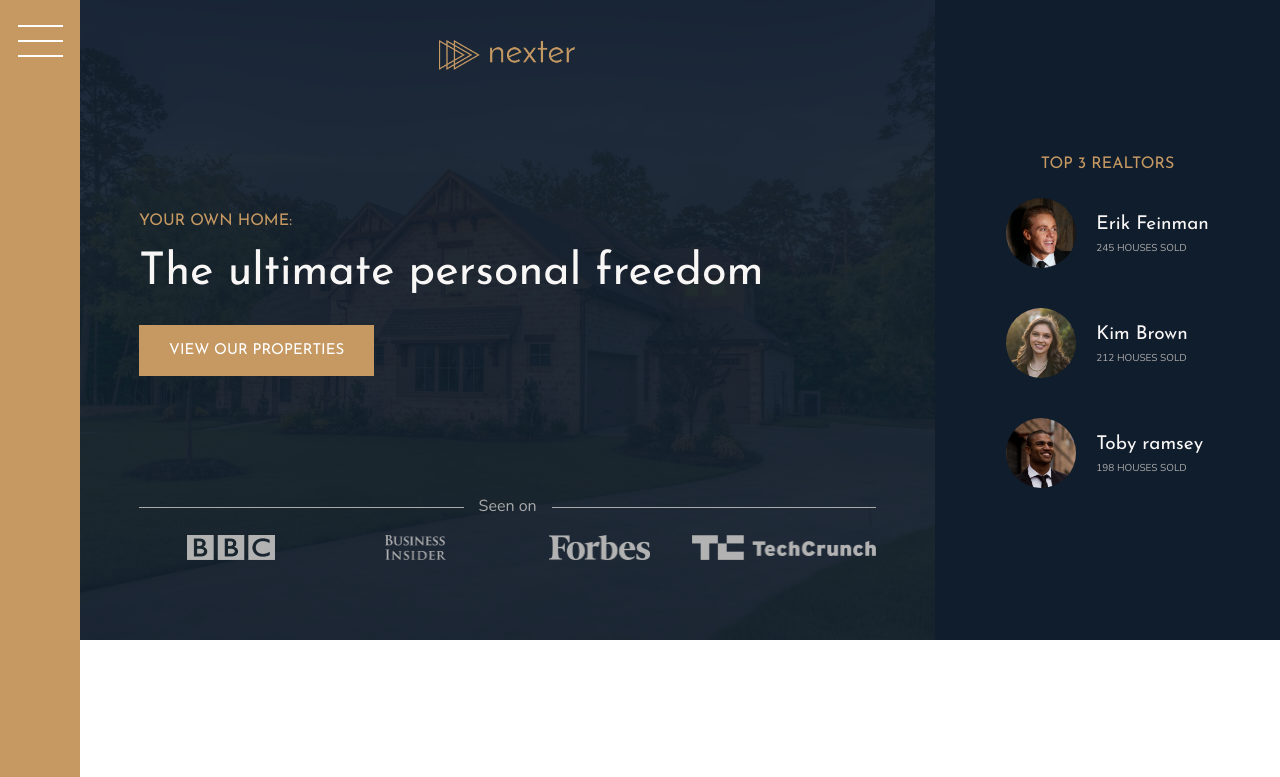
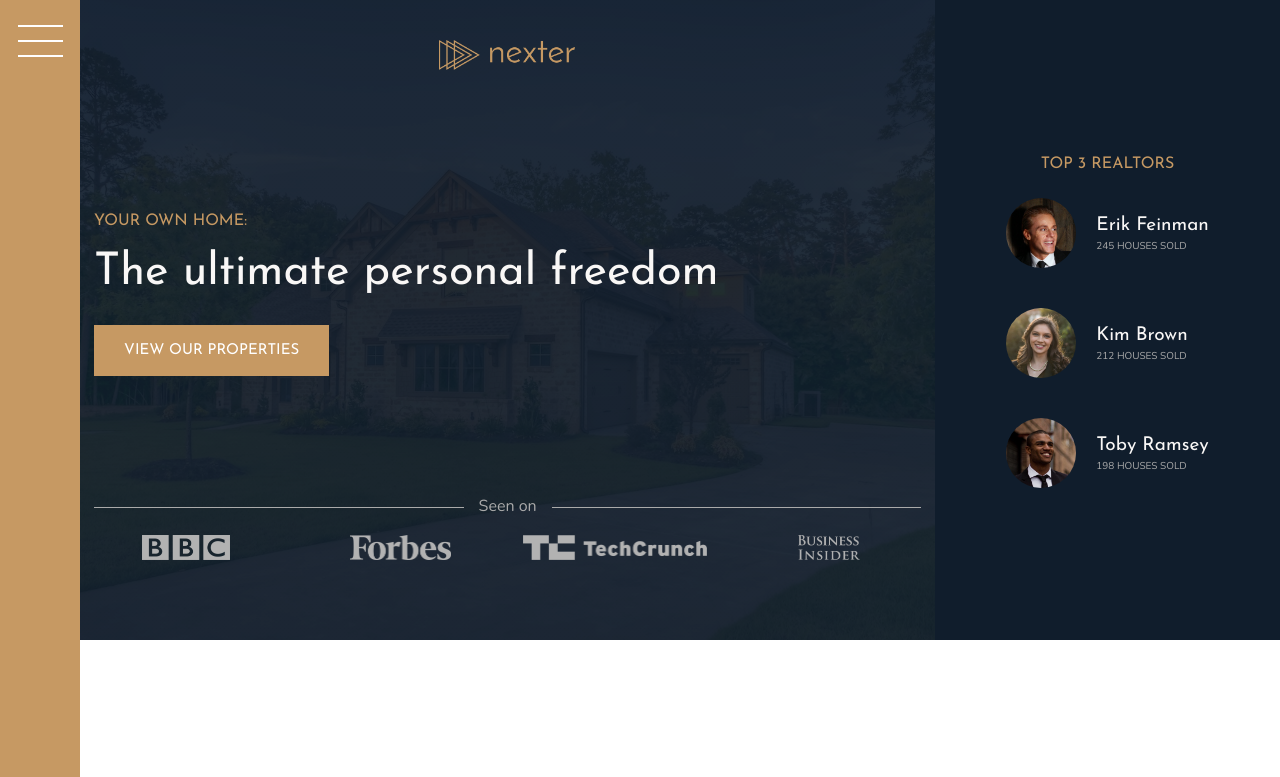
Before and after one commit to idknevo/nexter, a website: page index.html in a window 1280 px wide. Shown: the top 777 px of the page. Drawn offline with nearby package versions, Linux system fonts and the light colour scheme.

Commit message:
finished layout

```diff
--- a/index.html
+++ b/index.html
@@ -16,11 +16,12 @@
         <h1 class="heading-1">The ultimate personal freedom</h1>
         <button class="btn header__btn">View our properties</button>
         <div class="header__seenon-text">Seen on</div>
+
         <div class="header__seenon-logos">
           <img src="src/imgs/logo-bbc.png" alt="seen on logo 1" />
-          <img src="src/imgs/logo-bi.png" alt="seen on logo 2" />
           <img src="src/imgs/logo-forbes.png" alt="seen on logo 3" />
           <img src="src/imgs/logo-techcrunch.png" alt="seen on logo 4" />
+          <img src="src/imgs/logo-bi.png" alt="seen on logo 2" />
         </div>
       </header>
       <div class="realtors">
@@ -55,7 +56,7 @@
               class="realtors__realtor-img"
             />
             <div class="realtors__realtor-details">
-              <h4 class="heading-4 heading-4--light">Toby ramsey</h4>
+              <h4 class="heading-4 heading-4--light">Toby Ramsey</h4>
               <p class="realtors__realtor-sold">198 houses sold</p>
             </div>
           </div>
--- a/src/sass/_header.scss
+++ b/src/sass/_header.scss
@@ -11,9 +11,9 @@
   padding: 4rem 8rem 8rem;
   display: grid;
   grid-template-columns: max-content;
-  grid-template-rows: 1fr auto 6rem 1fr;
+  grid-template-rows: 1fr min-content 6rem 1fr;
   justify-content: center;
-  gap: 1.5rem;
+  row-gap: 1.5rem;
 
   &__btn {
     align-self: start;
@@ -27,10 +27,9 @@
 
   &__seenon-text {
     display: grid;
-    grid-template-columns: 1fr auto 1fr;
+    grid-template-columns: 1fr max-content 1fr;
+    column-gap: 1.5rem;
     align-items: center;
-    gap: 1.5rem;
-
     font-size: 1.6rem;
     color: $color-grey-light-2;
 
@@ -47,8 +46,12 @@
     display: grid;
     grid-template-columns: repeat(4, 1fr);
     justify-items: center;
+    align-items: center;
+    column-gap: 3rem;
+
     img {
       height: 2.5rem;
+      max-width: 100%;
       filter: brightness(0.7);
     }
   }
--- a/src/sass/_homes.scss
+++ b/src/sass/_homes.scss
@@ -53,7 +53,7 @@
   &__rooms,
   &__area,
   &__price {
-    font-size: 1.4rem;
+    font-size: 1.5rem;
     display: flex;
     align-items: center;
     gap: 1rem;
--- a/src/sass/_realtors.scss
+++ b/src/sass/_realtors.scss
@@ -24,11 +24,10 @@
       border-radius: 50%;
       width: 7rem;
     }
-    &-details {
-    }
     &-sold {
       text-transform: uppercase;
       color: $color-grey-light-2;
+      margin-top: -3px;
     }
   }
 }
--- a/src/sass/_story.scss
+++ b/src/sass/_story.scss
@@ -5,6 +5,7 @@
         rgba($color-main, 0.5)
       ),
       url("../imgs/back.jpg");
+    background-size: cover;
     grid-column: full-start / col-end 4;
     display: grid;
     align-items: center;
@@ -38,7 +39,7 @@
   }
 
   &__text {
-    font-size: 1.4rem;
+    font-size: 1.5rem;
     font-style: italic;
     margin-bottom: 4rem;
   }
```
Also changed, not shown: src/css/style.css, 1 other file.
